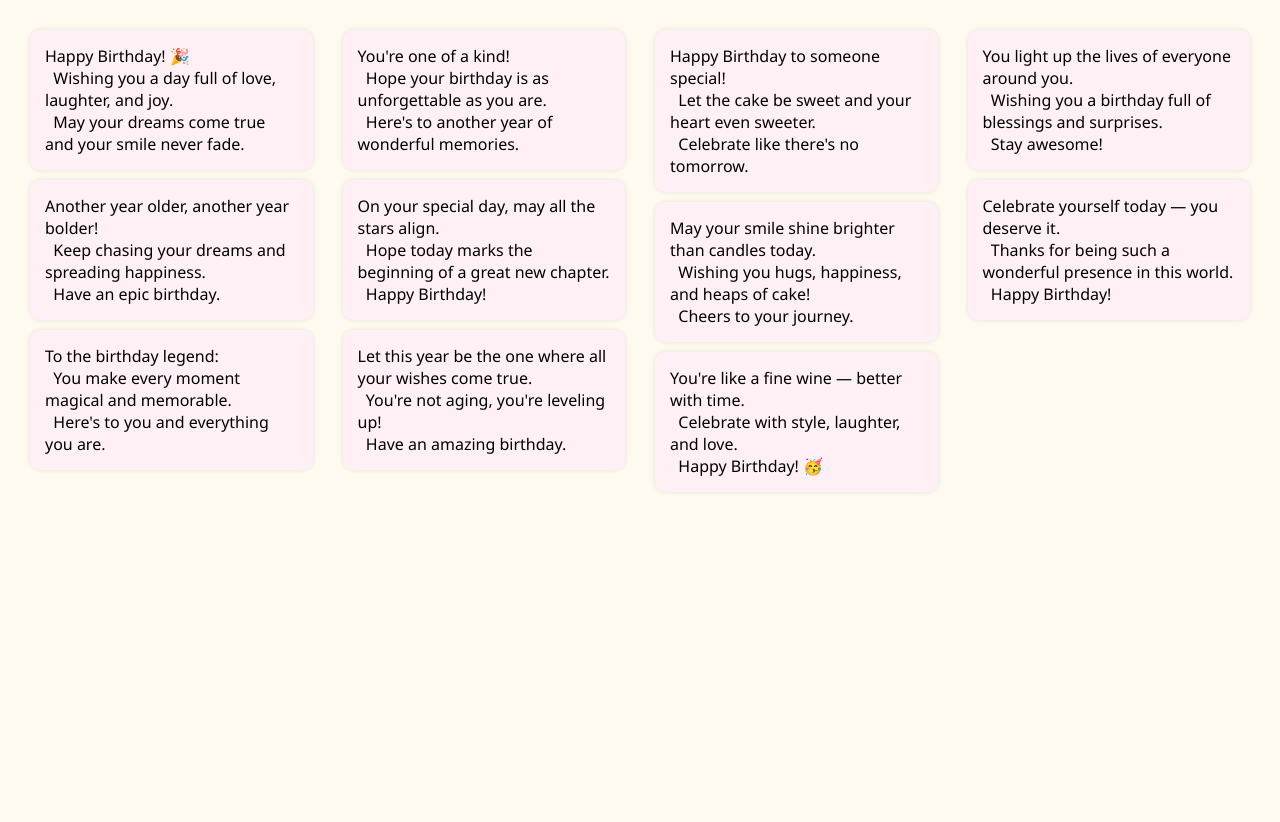
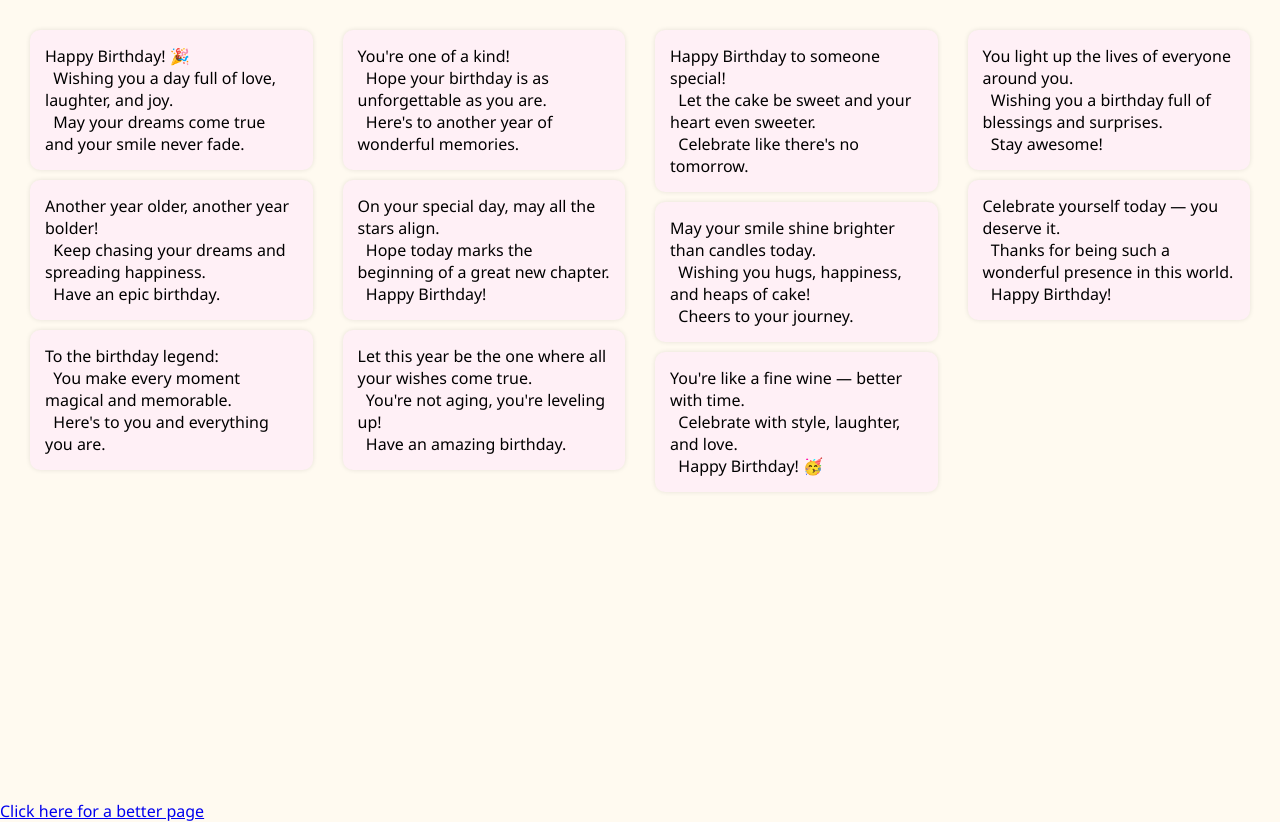
Before and after one commit to umbra-uvazzz/Asal-birthday, a plain HTML site: page wishes.html in a window 1280 px wide. Before the commit the page ends 800 px from the top, so only its background shows below. Drawn offline with Linux system fonts and the light colour scheme.

Commit message:
Update wishes.html

```diff
--- a/wishes.html
+++ b/wishes.html
@@ -12,6 +12,9 @@
     <div class="column" id="col3"></div>
     <div class="column" id="col4"></div>
   </div>
+
+
+  <a href="wishes copy.html" target="_blank">Click here for a better page</a>
   <script src="wishes.js"></script>
 </body>
 </html>
```
